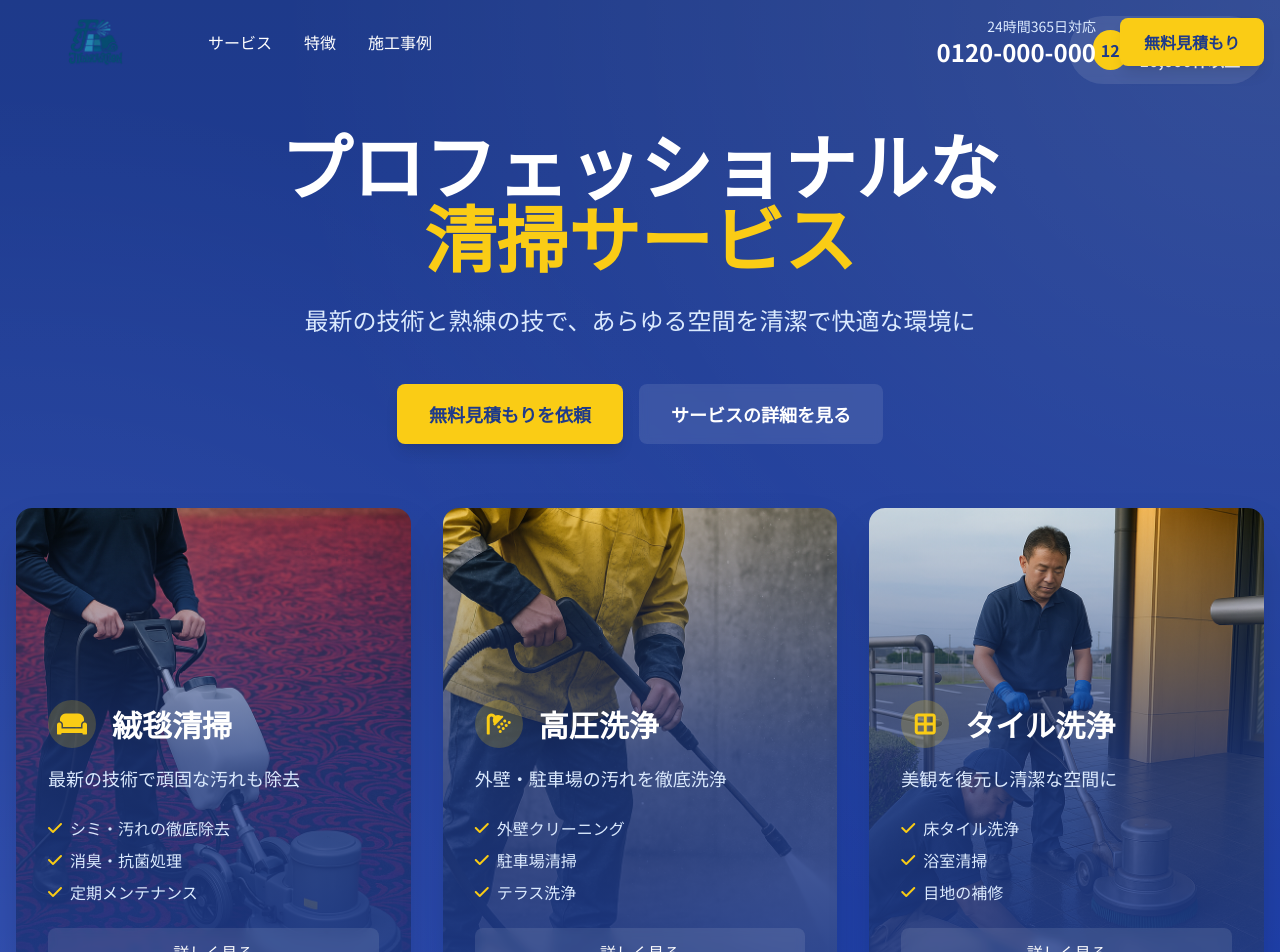
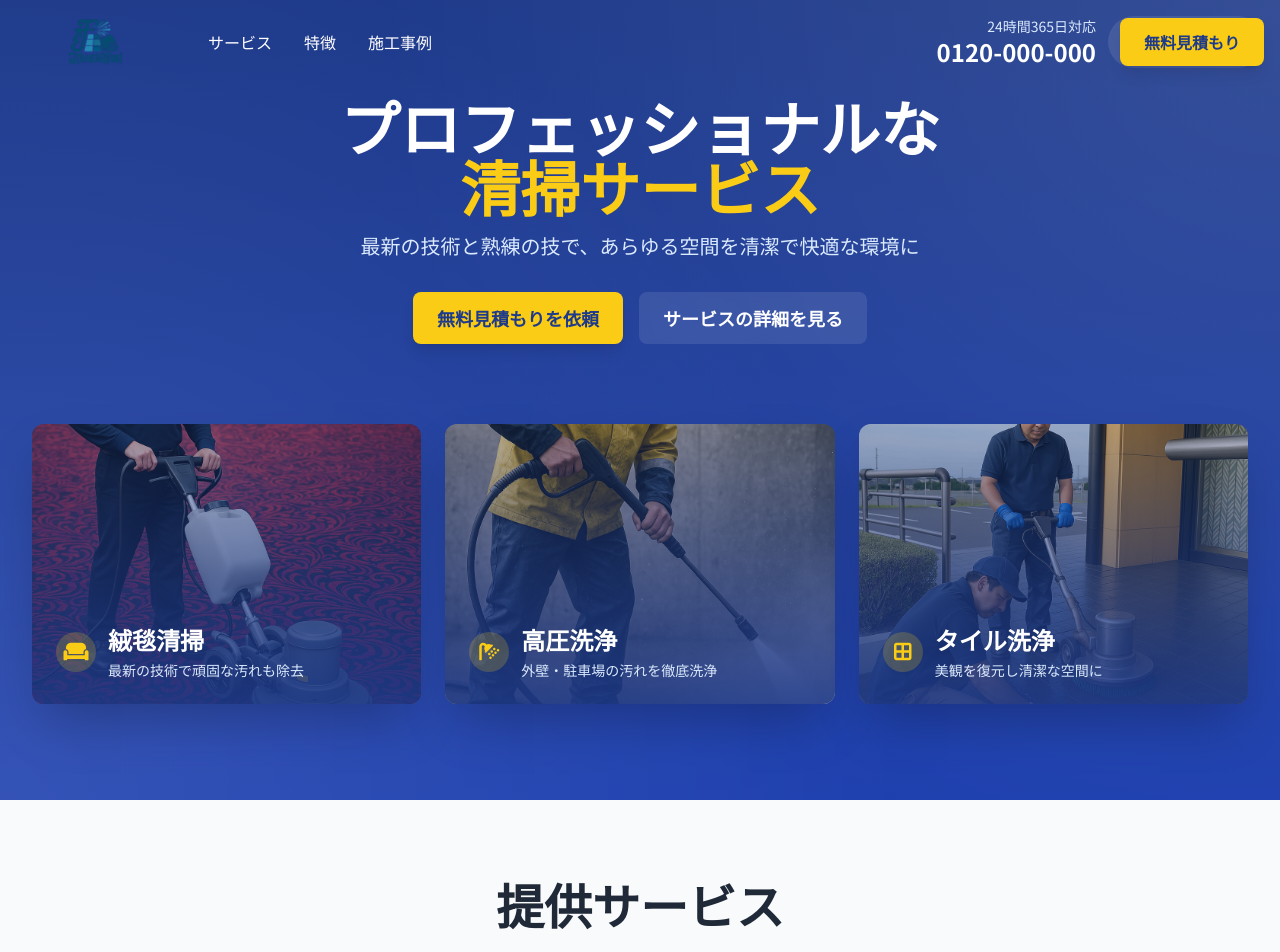
Before and after one commit to fura-1993/clean, a Next.js app: page / in a window 1280 px wide. Shown: the top 952 px of the page. Built offline with nearby package versions, Linux system fonts and the light colour scheme.

Commit message:
Optimize hero section layout for first view and simplify service cards

```diff
--- a/src/components/Hero/Hero.tsx
+++ b/src/components/Hero/Hero.tsx
@@ -8,49 +8,46 @@ const services = [
     title: '絨毯清掃',
     description: '最新の技術で頑固な汚れも除去',
     image: '/images/絨毯清掃作業風景.png',
-    features: ['シミ・汚れの徹底除去', '消臭・抗菌処理', '定期メンテナンス']
   },
   {
     icon: 'fas fa-shower',
     title: '高圧洗浄',
     description: '外壁・駐車場の汚れを徹底洗浄',
     image: '/images/高圧洗浄作業風景.png',
-    features: ['外壁クリーニング', '駐車場清掃', 'テラス洗浄']
   },
   {
     icon: 'fas fa-border-all',
     title: 'タイル洗浄',
     description: '美観を復元し清潔な空間に',
     image: '/images/タイル洗浄作業風景.png',
-    features: ['床タイル洗浄', '浴室清掃', '目地の補修']
   }
 ]
 
 export default function Hero() {
   return (
-    <section className="relative min-h-screen bg-gradient-to-b from-blue-900 to-blue-800 text-white overflow-hidden">
+    <section className="relative h-screen bg-gradient-to-b from-blue-900 to-blue-800 text-white overflow-hidden">
       {/* 背景の装飾 */}
       <div className="absolute inset-0 bg-[radial-gradient(circle_at_top_right,rgba(255,255,255,0.1)_0%,transparent_60%)]"></div>
       <div className="absolute inset-0 bg-[radial-gradient(circle_at_bottom_left,rgba(255,255,255,0.1)_0%,transparent_60%)]"></div>
 
-      <div className="container relative pt-32 pb-20">
+      <div className="container relative h-full flex flex-col justify-center">
         <motion.div
-          className="text-center max-w-4xl mx-auto mb-16"
+          className="text-center max-w-4xl mx-auto mb-8"
           initial={{ opacity: 0, y: 20 }}
           animate={{ opacity: 1, y: 0 }}
           transition={{ duration: 0.8 }}
         >
-          <h1 className="text-5xl md:text-7xl font-bold mb-8 leading-tight">
+          <h1 className="text-4xl md:text-6xl font-bold mb-4 leading-tight">
             プロフェッショナルな<br />
             <span className="text-yellow-400">清掃サービス</span>
           </h1>
-          <p className="text-xl md:text-2xl text-blue-100 mb-12">
+          <p className="text-lg md:text-xl text-blue-100 mb-8">
             最新の技術と熟練の技で、あらゆる空間を清潔で快適な環境に
           </p>
-          <div className="flex flex-col sm:flex-row justify-center gap-4">
+          <div className="flex flex-col sm:flex-row justify-center gap-4 mb-12">
             <motion.a
               href="#contact"
-              className="bg-yellow-400 text-blue-900 px-8 py-4 rounded-lg font-bold text-lg hover:bg-yellow-300 transition-colors shadow-lg hover:shadow-xl"
+              className="bg-yellow-400 text-blue-900 px-6 py-3 rounded-lg font-bold text-lg hover:bg-yellow-300 transition-colors shadow-lg hover:shadow-xl"
               whileHover={{ scale: 1.02 }}
               whileTap={{ scale: 0.98 }}
             >
@@ -58,7 +55,7 @@ export default function Hero() {
             </motion.a>
             <motion.a
               href="#services"
-              className="bg-white/10 backdrop-blur-sm px-8 py-4 rounded-lg font-bold text-lg hover:bg-white/20 transition-colors"
+              className="bg-white/10 backdrop-blur-sm px-6 py-3 rounded-lg font-bold text-lg hover:bg-white/20 transition-colors"
               whileHover={{ scale: 1.02 }}
               whileTap={{ scale: 0.98 }}
             >
@@ -67,11 +64,11 @@ export default function Hero() {
           </div>
         </motion.div>
 
-        <div className="grid grid-cols-1 md:grid-cols-3 gap-8 relative">
+        <div className="grid grid-cols-1 md:grid-cols-3 gap-6 relative px-4">
           {services.map((service, index) => (
             <motion.div
               key={service.title}
-              className="group relative rounded-2xl overflow-hidden shadow-2xl h-[500px]"
+              className="group relative rounded-xl overflow-hidden shadow-2xl h-[280px]"
               initial={{ opacity: 0, y: 20 }}
               animate={{ opacity: 1, y: 0 }}
               transition={{ duration: 0.8, delay: index * 0.2 }}
@@ -86,30 +83,17 @@ export default function Hero() {
                 quality={90}
                 loading="eager"
               />
-              <div className="absolute inset-0 bg-gradient-to-t from-blue-900/95 via-blue-900/70 to-transparent"></div>
-              <div className="absolute inset-0 flex flex-col justify-end p-8">
-                <div className="flex items-center mb-4">
-                  <div className="w-12 h-12 bg-yellow-400/20 rounded-full flex items-center justify-center mr-4">
-                    <i className={`${service.icon} text-yellow-400 text-2xl`}></i>
+              <div className="absolute inset-0 bg-gradient-to-t from-blue-900/90 to-blue-900/30"></div>
+              <div className="absolute inset-0 flex flex-col justify-end p-6">
+                <div className="flex items-center gap-3">
+                  <div className="w-10 h-10 bg-yellow-400/20 rounded-full flex items-center justify-center">
+                    <i className={`${service.icon} text-yellow-400 text-xl`}></i>
                   </div>
-                  <h3 className="text-3xl font-bold">{service.title}</h3>
+                  <div>
+                    <h3 className="text-2xl font-bold mb-1">{service.title}</h3>
+                    <p className="text-sm text-blue-100">{service.description}</p>
+                  </div>
                 </div>
-                <p className="text-lg text-blue-100 mb-6">{service.description}</p>
-                <ul className="space-y-2">
-                  {service.features.map((feature) => (
-                    <li key={feature} className="flex items-center text-blue-100">
-                      <i className="fas fa-check text-yellow-400 mr-2"></i>
-                      {feature}
-                    </li>
-                  ))}
-                </ul>
-                <motion.button
-                  className="mt-6 bg-white/10 backdrop-blur-sm w-full py-3 rounded-lg font-medium hover:bg-white/20 transition-colors"
-                  whileHover={{ scale: 1.02 }}
-                  whileTap={{ scale: 0.98 }}
-                >
-                  詳しく見る
-                </motion.button>
               </div>
             </motion.div>
           ))}
@@ -117,17 +101,17 @@ export default function Hero() {
 
         {/* 実績バッジ */}
         <motion.div
-          className="absolute top-4 right-4 bg-white/10 backdrop-blur-sm rounded-full px-6 py-3 flex items-center space-x-3"
+          className="absolute top-4 right-4 bg-white/10 backdrop-blur-sm rounded-full px-4 py-2 flex items-center space-x-2"
           initial={{ opacity: 0, x: 20 }}
           animate={{ opacity: 1, x: 0 }}
           transition={{ duration: 0.8, delay: 0.5 }}
         >
-          <div className="bg-yellow-400 rounded-full p-2">
-            <span className="text-blue-900 font-bold">12</span>
+          <div className="bg-yellow-400 rounded-full p-1.5">
+            <span className="text-blue-900 font-bold text-sm">12</span>
           </div>
           <div>
-            <div className="text-sm opacity-75">年間施工実績</div>
-            <div className="font-bold">10,000件以上</div>
+            <div className="text-xs opacity-75">年間施工実績</div>
+            <div className="text-sm font-bold">10,000件以上</div>
           </div>
         </motion.div>
       </div>
```
